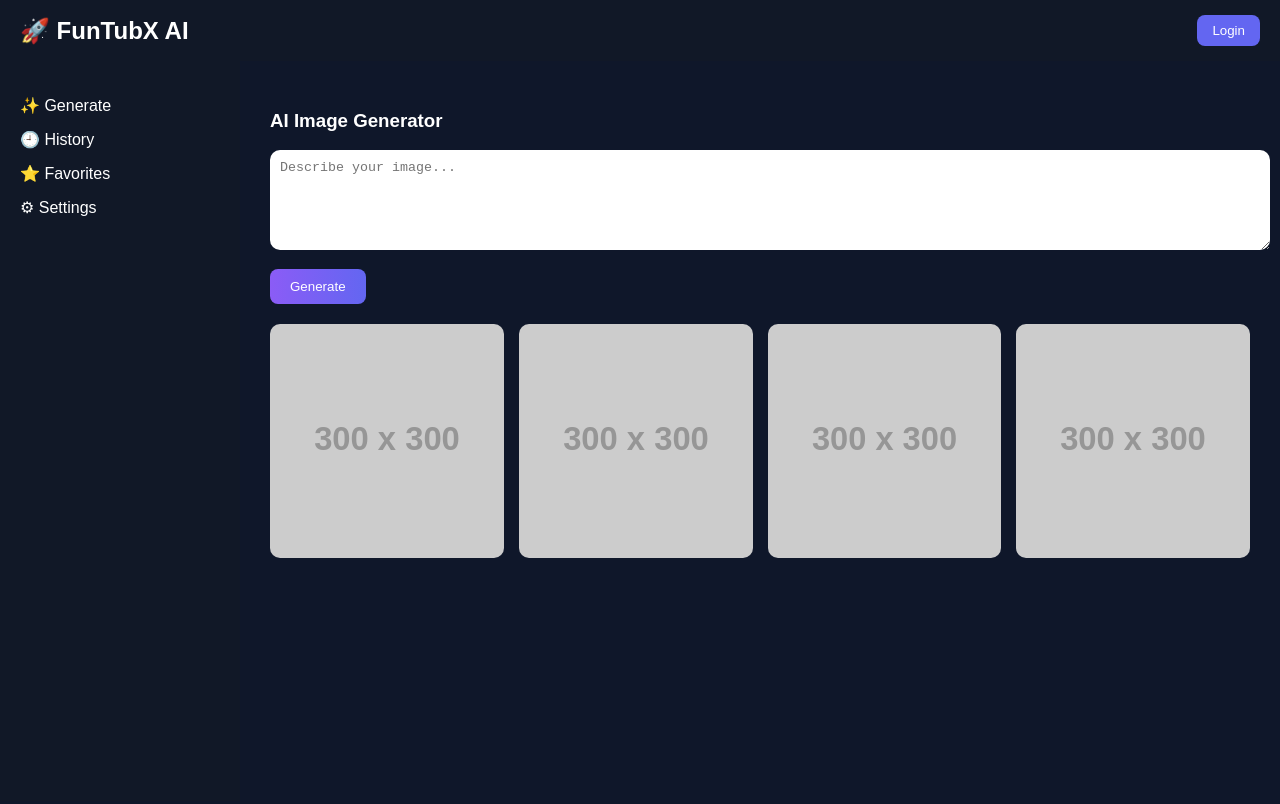
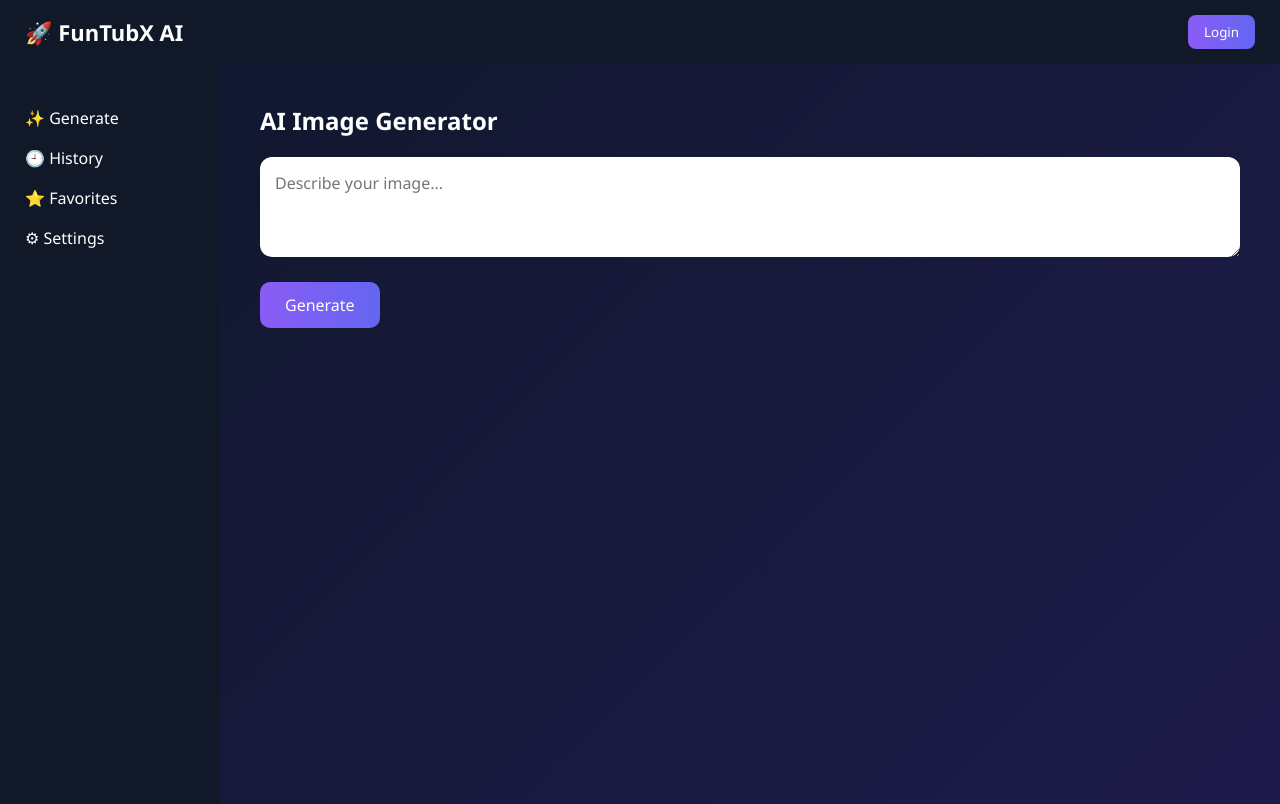
Before and after one commit to funtubxai/mywebsite, a plain HTML site: page index.html in a window 1280 px wide. Drawn offline with Linux system fonts and the light colour scheme; placeholder pictures from the web are drawn by us.

Commit message:
Update index.html

```diff
--- a/index.html
+++ b/index.html
@@ -6,88 +6,136 @@
 <title>FunTubX AI Studio</title>
 
 <style>
-body {
-  margin: 0;
-  font-family: Arial, sans-serif;
-  background: #0f172a;
-  color: white;
+*{
+  margin:0;
+  padding:0;
+  box-sizing:border-box;
+  font-family: 'Segoe UI', sans-serif;
 }
 
-/* Navbar */
-.navbar {
-  display: flex;
-  justify-content: space-between;
-  padding: 15px 20px;
-  background: #111827;
-  align-items: center;
+body{
+  background: linear-gradient(135deg,#0f172a,#1e1b4b);
+  color:white;
 }
 
-.navbar h2 {
-  margin: 0;
+/* NAVBAR */
+.navbar{
+  display:flex;
+  justify-content:space-between;
+  align-items:center;
+  padding:15px 25px;
+  background:#111827;
 }
 
-.navbar button {
-  background: #6366f1;
-  border: none;
-  padding: 8px 15px;
-  border-radius: 8px;
-  color: white;
-  cursor: pointer;
+.logo{
+  font-size:22px;
+  font-weight:bold;
 }
 
-/* Layout */
-.layout {
-  display: flex;
-  height: calc(100vh - 60px);
+.login-btn{
+  background:linear-gradient(90deg,#8b5cf6,#6366f1);
+  border:none;
+  padding:8px 16px;
+  border-radius:8px;
+  color:white;
+  cursor:pointer;
 }
 
-/* Sidebar */
-.sidebar {
-  width: 200px;
-  background: #111827;
-  padding: 20px;
+/* LAYOUT */
+.layout{
+  display:flex;
+  min-height:calc(100vh - 60px);
 }
 
-.sidebar p {
-  margin: 15px 0;
-  cursor: pointer;
+/* SIDEBAR */
+.sidebar{
+  width:220px;
+  background:#111827;
+  padding:25px;
 }
 
-/* Main */
-.main {
-  flex: 1;
-  padding: 30px;
+.sidebar p{
+  margin:18px 0;
+  cursor:pointer;
+  transition:0.3s;
 }
 
-textarea {
-  width: 100%;
-  height: 80px;
-  border-radius: 10px;
-  border: none;
-  padding: 10px;
-  margin-bottom: 15px;
+.sidebar p:hover{
+  color:#8b5cf6;
 }
 
-.generate-btn {
-  padding: 10px 20px;
-  border: none;
-  border-radius: 8px;
-  background: linear-gradient(90deg,#8b5cf6,#6366f1);
-  color: white;
-  cursor: pointer;
+/* MAIN */
+.main{
+  flex:1;
+  padding:40px;
 }
 
-/* Image Grid */
-.grid {
-  margin-top: 20px;
-  display: grid;
-  grid-template-columns: repeat(auto-fit,minmax(150px,1fr));
-  gap: 15px;
+.main h2{
+  margin-bottom:20px;
 }
 
-.grid img {
-  width: 100%;
-  border-radius: 10px;
+/* TEXTAREA */
+textarea{
+  width:100%;
+  height:100px;
+  border-radius:12px;
+  border:none;
+  padding:15px;
+  font-size:16px;
+  margin-bottom:20px;
+}
+
+/* BUTTON */
+.generate-btn{
+  padding:12px 25px;
+  border:none;
+  border-radius:10px;
+  font-size:16px;
+  cursor:pointer;
+  background:linear-gradient(90deg,#8b5cf6,#6366f1);
+  color:white;
+  transition:0.3s;
+}
+
+.generate-btn:hover{
+  transform:scale(1.05);
+}
+
+/* IMAGE GRID */
+.grid{
+  margin-top:30px;
+  display:grid;
+  grid-template-columns:repeat(auto-fit,minmax(180px,1fr));
+  gap:15px;
+}
+
+.grid img{
+  width:100%;
+  height:200px;
+  object-fit:cover;
+  border-radius:12px;
+  transition:0.3s;
+}
+
+.grid img:hover{
+  transform:scale(1.05);
+}
+
+/* RESPONSIVE */
+@media(max-width:768px){
+  .layout{
+    flex-direction:column;
+  }
+
+  .sidebar{
+    width:100%;
+    display:flex;
+    justify-content:space-around;
+  }
+
+  .main{
+    padding:20px;
+  }
 }
 </style>
 </head>
@@ -95,11 +143,12 @@ textarea {
 <body>
 
 <div class="navbar">
-  <h2>🚀 FunTubX AI</h2>
-  <button>Login</button>
+  <div class="logo">🚀 FunTubX AI</div>
+  <button class="login-btn">Login</button>
 </div>
 
 <div class="layout">
+
   <div class="sidebar">
     <p>✨ Generate</p>
     <p>🕘 History</p>
@@ -108,18 +157,29 @@ textarea {
   </div>
 
   <div class="main">
-    <h3>AI Image Generator</h3>
+    <h2>AI Image Generator</h2>
+
     <textarea placeholder="Describe your image..."></textarea>
-    <button class="generate-btn">Generate</button>
 
-    <div class="grid">
-      <img src="https://via.placeholder.com/300">
-      <img src="https://via.placeholder.com/300">
-      <img src="https://via.placeholder.com/300">
-      <img src="https://via.placeholder.com/300">
-    </div>
+    <button class="generate-btn" onclick="generateImages()">Generate</button>
+
+    <div class="grid" id="imageGrid"></div>
   </div>
+
 </div>
+
+<script>
+function generateImages(){
+  const grid = document.getElementById("imageGrid");
+  grid.innerHTML = "";
+
+  for(let i=1;i<=4;i++){
+    let img = document.createElement("img");
+    img.src = "https://picsum.photos/400?random=" + Math.random();
+    grid.appendChild(img);
+  }
+}
+</script>
 
 </body>
 </html>
```
